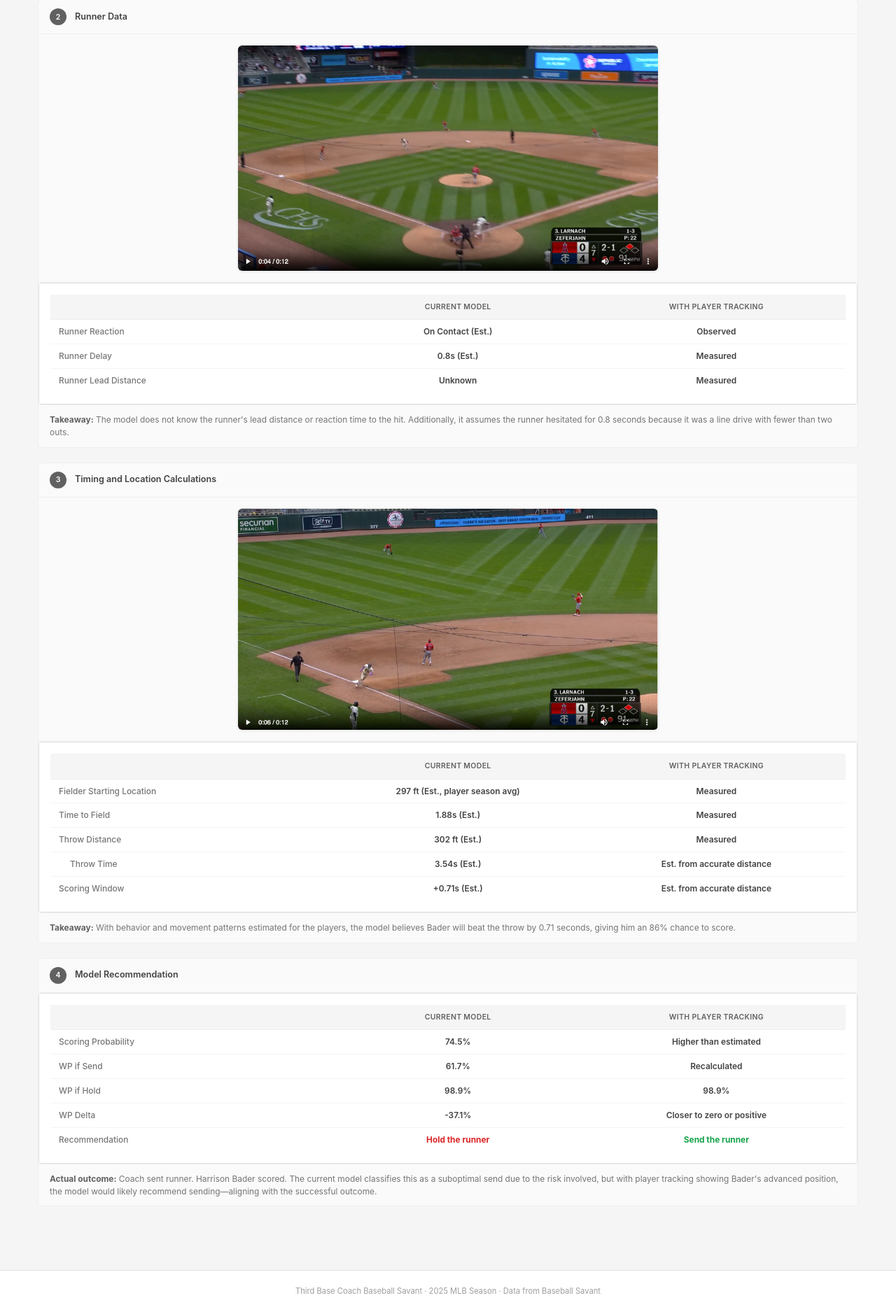
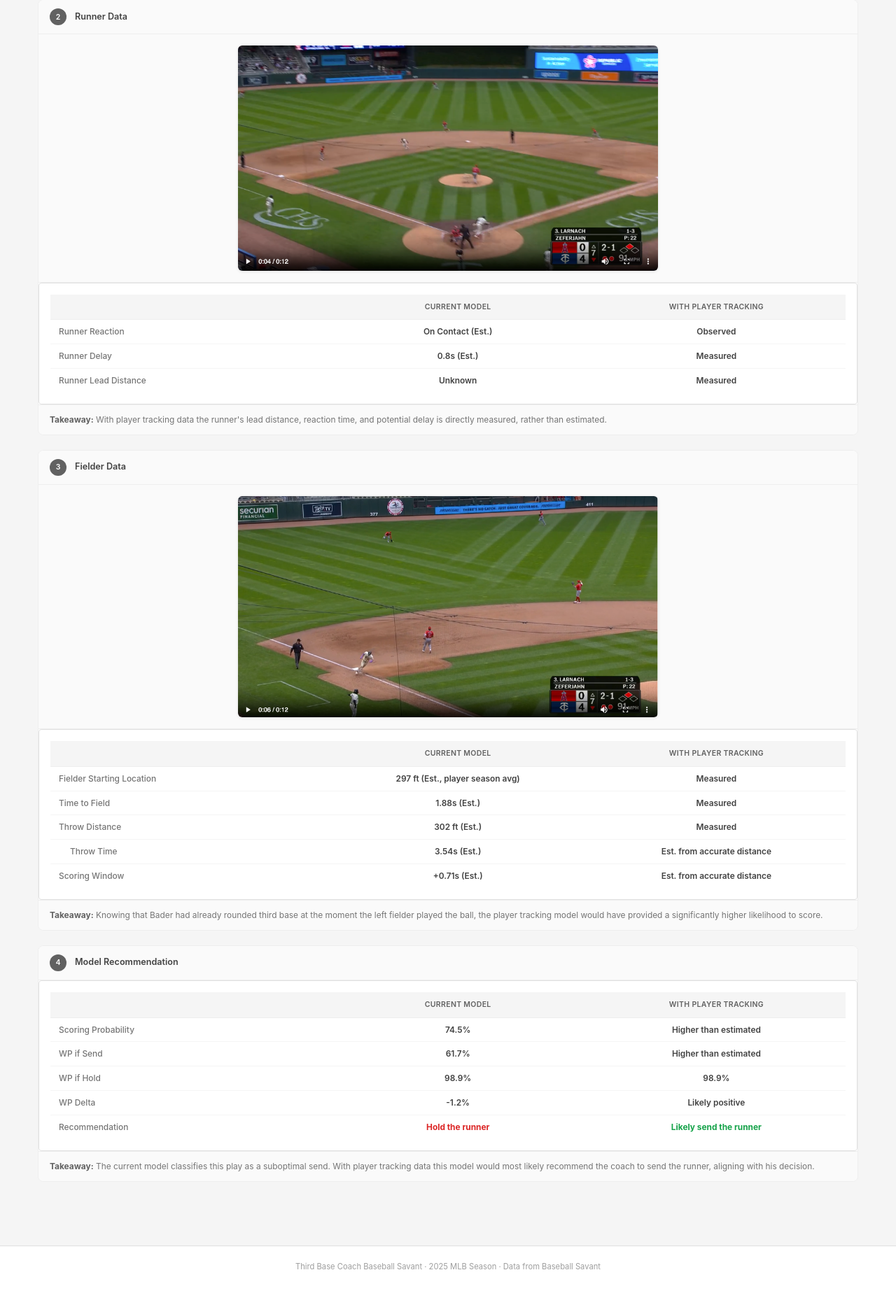
Before and after one commit to jscherl121/third-base-coach-baseball-savant, a Flask app: page /ideal-state in a window 1280 px wide. Shown: the part 989-2864 px from the top of the page at 70% size. After the commit the page ends 2803 px from the top, so only its background shows below. Run offline with Flask 2, Linux system fonts and the light colour scheme.

Commit message:
Update Ideal State and add Net Runs+ to leaderboard
Ideal State changes:
- Rename Step 3 to "Fielder Data"
- Update takeaways for Steps 2, 3, and 4
- Fix Step 4 values: WP Delta -1.2%, "Likely positive", "Likely send"

Leaderboard changes:
- Add Net Runs+ metric (normalized to 100 as average)
- Change "Net coaching value" to "Net runs" in descriptions

Co-Authored-By: Claude Opus 4.5 <noreply@anthropic.com>

```diff
--- a/webapp/app.py
+++ b/webapp/app.py
@@ -792,6 +792,15 @@ def leaderboards():
         }
         teams_list.append(team)
 
+    # Calculate Net Runs+ (normalized to 100 as average)
+    if len(teams_list) > 0:
+        avg_net_runs = sum(t["net_runs_raw"] for t in teams_list) / len(teams_list)
+        for team in teams_list:
+            team["net_runs_plus"] = 100 + (team["net_runs_raw"] - avg_net_runs)
+    else:
+        for team in teams_list:
+            team["net_runs_plus"] = 100
+
     # Sort by net runs (descending) by default
     teams_list.sort(key=lambda x: x["net_runs_raw"], reverse=True)
 
--- a/webapp/templates/ideal_state.html
+++ b/webapp/templates/ideal_state.html
@@ -256,15 +256,15 @@
                 </table>
             </div>
             <div class="section-takeaway-full">
-                <strong>Takeaway:</strong> The model does not know the runner's lead distance or reaction time to the hit. Additionally, it assumes the runner hesitated for 0.8 seconds because it was a line drive with fewer than two outs.
+                <strong>Takeaway:</strong> With player tracking data the runner's lead distance, reaction time, and potential delay is directly measured, rather than estimated.
             </div>
         </div>
 
-        <!-- Step 3: Timing and Location Calculations -->
+        <!-- Step 3: Fielder Data -->
         <div class="step-card">
             <div class="step-header">
                 <div class="step-number">3</div>
-                <div class="step-title">Timing and Location Calculations</div>
+                <div class="step-title">Fielder Data</div>
             </div>
             <div class="step-image">
                 <img src="{{ url_for('static', filename='images/twins_3.png') }}" alt="Fielder picking up the ball">
@@ -308,7 +308,7 @@
                 </table>
             </div>
             <div class="section-takeaway-full">
-                <strong>Takeaway:</strong> With behavior and movement patterns estimated for the players, the model believes Bader will beat the throw by 0.71 seconds, giving him an 86% chance to score.
+                <strong>Takeaway:</strong> Knowing that Bader had already rounded third base at the moment the left fielder played the ball, the player tracking model would have provided a significantly higher likelihood to score.
             </div>
         </div>
 
@@ -336,7 +336,7 @@
                         <tr>
                             <td>WP if Send</td>
                             <td>61.7%</td>
-                            <td>Recalculated</td>
+                            <td>Higher than estimated</td>
                         </tr>
                         <tr>
                             <td>WP if Hold</td>
@@ -345,19 +345,19 @@
                         </tr>
                         <tr>
                             <td>WP Delta</td>
-                            <td class="negative">-37.1%</td>
-                            <td>Closer to zero or positive</td>
+                            <td class="negative">-1.2%</td>
+                            <td>Likely positive</td>
                         </tr>
                         <tr>
                             <td>Recommendation</td>
                             <td style="color: #dc2626; font-weight: 700;">Hold the runner</td>
-                            <td style="color: #16a34a; font-weight: 700;">Send the runner</td>
+                            <td style="color: #16a34a; font-weight: 700;">Likely send the runner</td>
                         </tr>
                     </tbody>
                 </table>
             </div>
             <div class="section-takeaway-full">
-                <strong>Actual outcome:</strong> Coach sent runner. Harrison Bader scored. The current model classifies this as a suboptimal send due to the risk involved, but with player tracking showing Bader's advanced position, the model would likely recommend sending—aligning with the successful outcome.
+                <strong>Takeaway:</strong> The current model classifies this play as a suboptimal send. With player tracking data this model would most likely recommend the coach to send the runner, aligning with his decision.
             </div>
         </div>
     </section>
```
Also changed, not shown: webapp/templates/teams2.html (+7 -2 lines).
